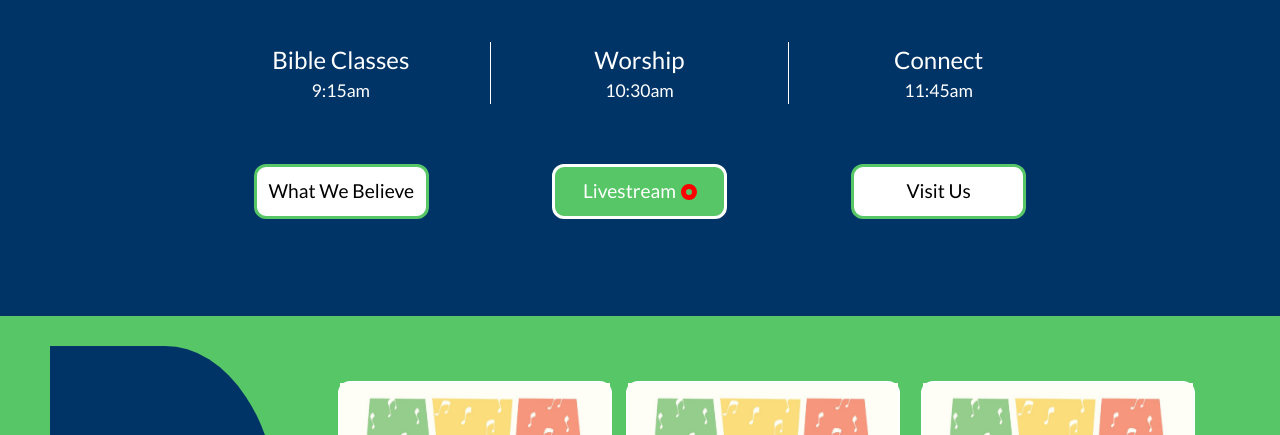
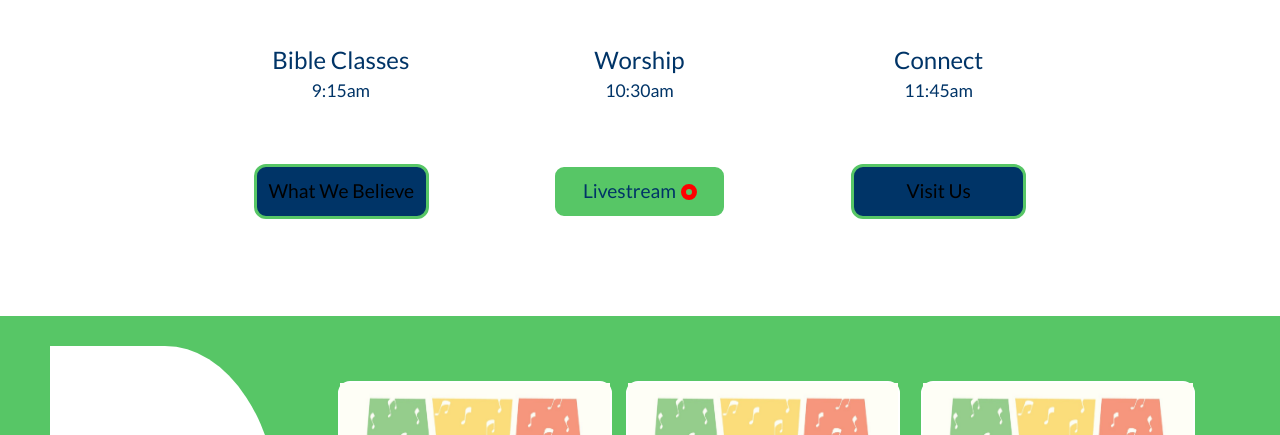
Before and after one commit to cameron-lewis-webdev/PCC, a plain HTML site: page index.html in a window 1280 px wide. Shown: the part 287-722 px from the top of the page. Drawn offline with nearby package versions, Linux system fonts and the light colour scheme; files that its build step writes are made by us from their sources; a web font is replaced by a local one.

Commit message:
Update _config.scss

```diff
--- a/sass/_config.scss
+++ b/sass/_config.scss
@@ -33,8 +33,10 @@
 
 @import url('https://fonts.googleapis.com/css2?family=Tangerine:wght@400;700&display=swap');
 
-$primary-text-color: white; // orig. white
+$primary-text-color: rgb(0, 52, 103); // orig. white
 $secondary-text-color: black; // orig. black
-$primary-background-color: rgb(0, 52, 103); // orig. black
+$tertiary-text-color: #fff;
+$primary-background-color: #fff; // orig. black
 $secondary-background-color: rgb(87, 198, 102); // orig. white
-$button-background-color: #fff;
+$tertiary-background-color: rgb(0, 52, 103);
+$button-background-color: rgb(0, 52, 103);
```
